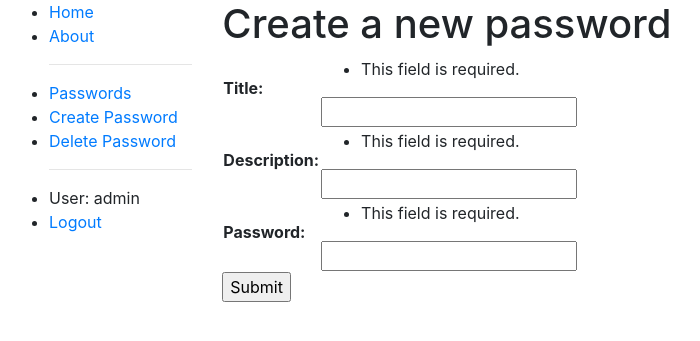
After one commit to MHBahrampour/Tiny-Password-Manager, a Django app: page /tiny/pass/create/ in a window 1280 px wide. The commit adds this page. Shown: the top 341 px of the page, without its empty margins (6-706 px from the left). Run offline with Django 3.2, Linux system fonts and the light colour scheme; a user stored in the database is signed in; some libraries are stand-ins or nearby versions.

Commit message:
Password Create option

```diff
--- /dev/null
+++ b/TinyPasswordManager/tiny/forms.py
@@ -0,0 +1,20 @@
+from django import forms
+from django.core.exceptions import ValidationError
+from django.utils.translation import ugettext_lazy as _
+
+class PasswordCreateForm(forms.Form):
+    title = forms.CharField(max_length=200)
+    description = forms.CharField(max_length=2000)
+    password = forms.CharField(max_length=32)
+
+    def clean_title(self):
+        data = self.cleaned_data['title']
+        return data
+
+    def clean_description(self):
+        data = self.cleaned_data['description']
+        return data
+
+    def clean_password(self):
+        data = self.cleaned_data['password']
+        return data
--- a/TinyPasswordManager/tiny/templates/base_generic.html
+++ b/TinyPasswordManager/tiny/templates/base_generic.html
@@ -19,7 +19,7 @@
           <li><a href="">About</a></li>
           <hr>
           <li><a href="">Passwords</a></li>
-          <li><a href="">Create Password</a></li>
+          <li><a href="{% url 'pass_create' %}">Create Password</a></li>
           <li><a href="">Delete Password</a></li>
           <hr>
           {% if user.is_authenticated %}
--- /dev/null
+++ b/TinyPasswordManager/tiny/templates/tiny/pass_create.html
@@ -0,0 +1,13 @@
+{% extends "base_generic.html" %}
+
+{% block content %}
+  <h1>Create a new password</h1>
+
+  <form action="" method="post">
+    {% csrf_token %}
+    <table>
+    {{ form.as_table }}
+    </table>
+    <input type="submit" value="Submit">
+  </form>
+{% endblock %}
--- a/TinyPasswordManager/tiny/urls.py
+++ b/TinyPasswordManager/tiny/urls.py
@@ -2,5 +2,9 @@ from django.urls import path
 from . import views
 
 urlpatterns = [
+    # home page
     path('', views.index, name='index'),
+
+    # create new password
+    path('pass/create/', views.PasswordCreate, name='pass_create'),
 ]
--- a/TinyPasswordManager/tiny/views.py
+++ b/TinyPasswordManager/tiny/views.py
@@ -1,4 +1,6 @@
 from django.shortcuts import render, redirect
+from django.http import HttpResponse, HttpResponseRedirect
+from django.urls import reverse
 from django.contrib.auth import login, authenticate
 from django.contrib.auth.forms import UserCreationForm
 from tiny.models import PasswordInstance
@@ -16,6 +18,29 @@ def index(request):
     }
     return render(request, 'index.html', context=context)
 
+from tiny.forms import PasswordCreateForm
+@login_required
+def PasswordCreate(request):
+    new_password = PasswordInstance()
+    form = PasswordCreateForm(request.POST)
+
+    if form.is_valid():
+        new_password.title = form.cleaned_data["title"]
+        new_password.description = form.cleaned_data["description"]
+        new_password.password = form.cleaned_data["password"]
+
+        new_password.user = request.user.get_username()
+
+        new_password.save()
+        return HttpResponseRedirect(reverse('index'))
+
+    context = {
+        'form': form,
+        'new_password': new_password,
+    }
+
+    return render(request, 'tiny/pass_create.html', context)
+
 def signup(request):
     if request.method == 'POST':
         form = UserCreationForm(request.POST)
```
Also changed, not shown: TinyPasswordManager/db.sqlite3.
